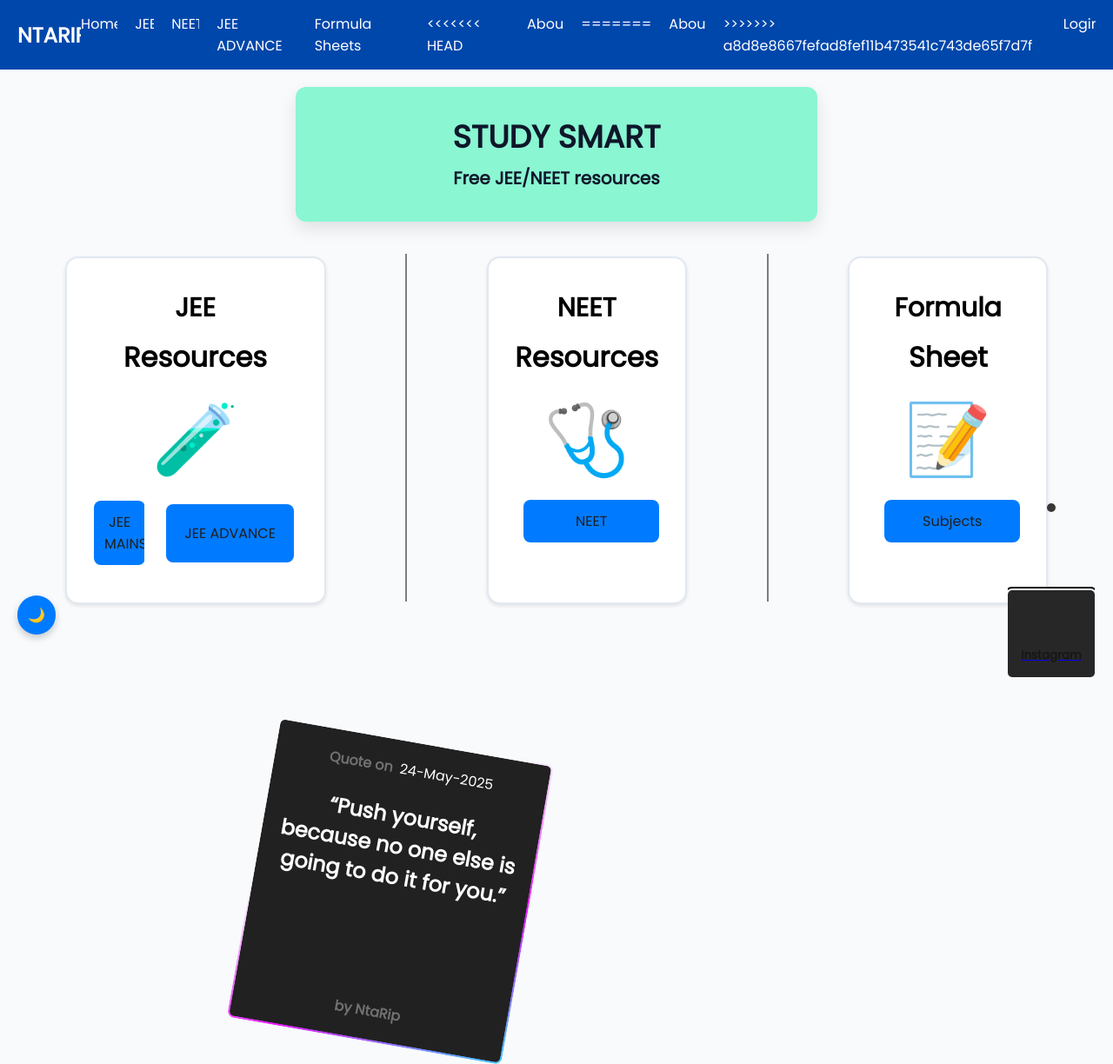
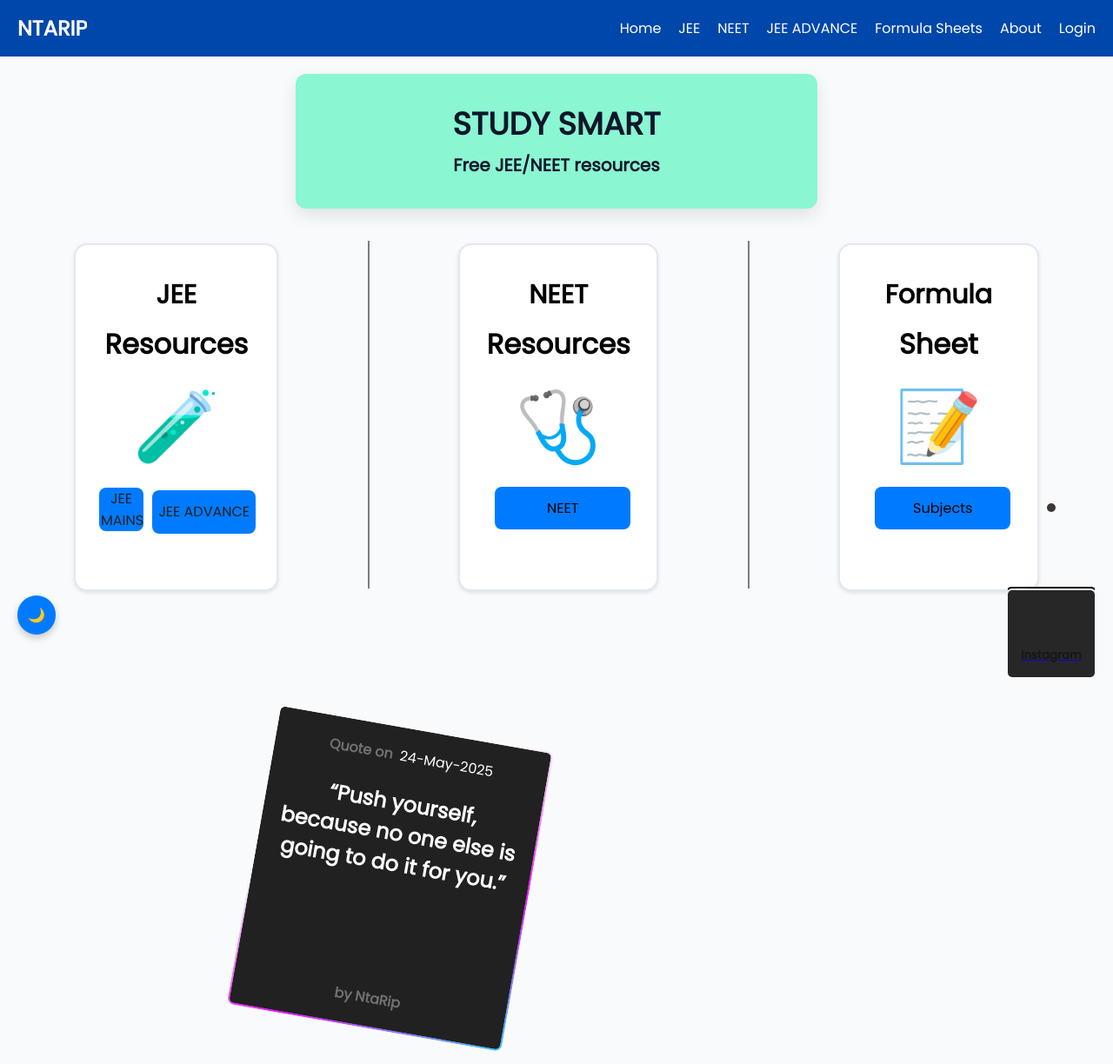
Before and after one commit to abhishek98185/ntarip, a Django app: page / in a window 1280 px wide. Shown: the top 1224 px of the page at 87% size. Run offline with Django 5.2, Linux system fonts and the light colour scheme.

Commit message:
jee main button fix

```diff
--- a/ntarip/home/static/css/index.css
+++ b/ntarip/home/static/css/index.css
@@ -68,12 +68,11 @@
 
 .buttonjee {
   display: flex;
-  margin: 2vh 2vw;
 }
 
 .jeebutton {
-  width: 8vw;
   gap: 15px;
+  padding: 0 2px;
   margin: 2%;
 }
 
--- a/ntarip/home/templates/base.html
+++ b/ntarip/home/templates/base.html
@@ -58,11 +58,7 @@
           <li><a href="/neet">NEET</a></li>
           <li><a href="/jeeadvance">JEE ADVANCE</a></li>
           <li><a href="/formulasheet">Formula Sheets</a></li>
-<<<<<<< HEAD
-          <li><a href="">About</a></li>
-=======
           <li><a href="/about">About</a></li>
->>>>>>> a8d8e8667fefad8fef11b473541c743de65f7d7f
           {% if request.user.is_authenticated %}
           <li><a href="/account/logout">{{ request.user }}</a></li>
           {% else %}
--- a/ntarip/home/templates/index.html
+++ b/ntarip/home/templates/index.html
@@ -8,9 +8,6 @@ Resources {% endblock %} {% block extra_css %}
     overflow-x: hidden;
   }
 
-  button {
-    color: #1F1F1F;
-  }
 
   .toptext {
     font-size: 30px;
@@ -140,7 +137,7 @@ Resources {% endblock %} {% block extra_css %}
   }
 
 
-  .buttonjee,
+  /* .buttonjee, */
   .buttonneet,
   .buttonsubject {
     display: flex;
@@ -157,14 +154,8 @@ Resources {% endblock %} {% block extra_css %}
     text-decoration: none;
   }
 
-  .jeebutton,
-  .neetbutton,
-  .subjectbutton {
-    width: 100%;
-    padding: 12px;
+  .jeebutton{
     font-size: 1rem;
-    /* background-color: var(--primary-color); */
-    /* color: #fff; */
     border: none;
     border-radius: 8px;
     cursor: pointer;
@@ -172,7 +163,22 @@ Resources {% endblock %} {% block extra_css %}
     transform-origin: center center;
     will-change: transform;
     transition: all 0.3s ease;
-    /* color: #1F1F1F; */
+    width: 80%;
+  }
+
+  .neetbutton,
+  .subjectbutton {
+    width: 100%;
+    padding: 12px;
+    font-size: 1rem;
+    border: none;
+    border-radius: 8px;
+    cursor: pointer;
+    box-sizing: border-box;
+    transform-origin: center center;
+    will-change: transform;
+    transition: all 0.3s ease;
+
   }
 
   .jeebutton {
```
